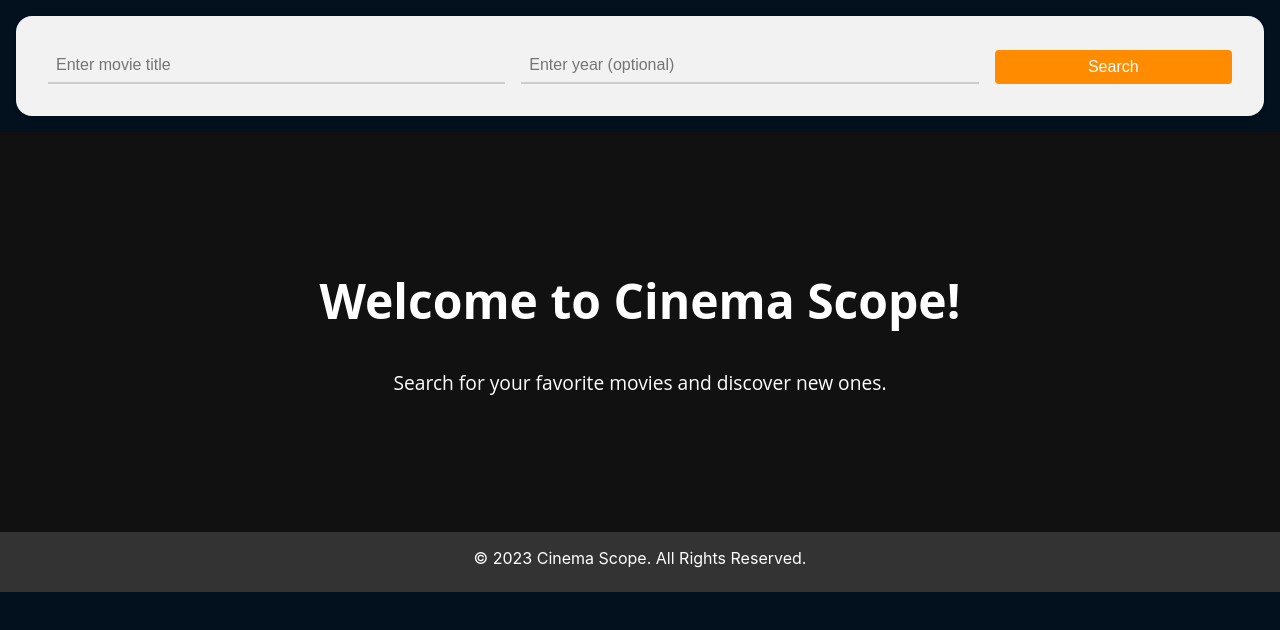
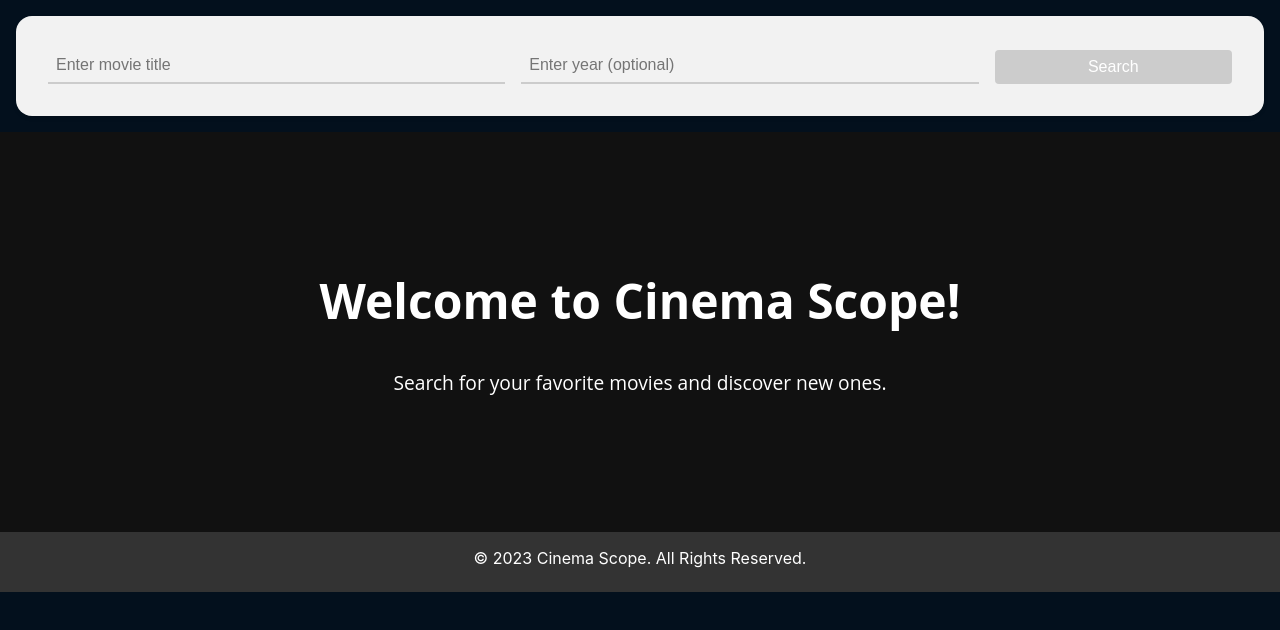
Before and after one commit to NikaDarab/CinemaScope, a React (Create React App) app: page / in a window 1280 px wide. Shown: the top 630 px of the page. Built offline with nearby package versions, Linux system fonts and the light colour scheme; no server answers.

Commit message:
search button is disabeled if title is less than 3 characters long

```diff
--- a/src/components/SearchBar.jsx
+++ b/src/components/SearchBar.jsx
@@ -2,7 +2,10 @@ import React from "react";
 import { string, func, shape } from "prop-types";
 import "../styles/SearchBar.css";
 
-const SearchBar = ({ query, setQuery, handleSearch }) => (
+const SearchBar = ({ query, setQuery, handleSearch }) => {
+  const isDisabled = query.title.length < 3;
+
+  return (
     <div className="search-bar">
       <input
         className="search-bar__input"
@@ -18,11 +21,18 @@ const SearchBar = ({ query, setQuery, handleSearch }) => (
         onChange={(e) => setQuery({ ...query, year: e.target.value })}
         placeholder="Enter year (optional)"
       />
-    <button className="search-bar__button" onClick={() => handleSearch(query)}>
+      <button
+        className={`search-bar__button ${
+          isDisabled ? "search-bar__button--disabled" : ""
+        }`}
+        onClick={() => handleSearch(query)}
+        disabled={isDisabled}
+      >
         Search
       </button>
     </div>
   );
+};
 
 SearchBar.propTypes = {
   query: shape({
--- a/src/styles/SearchBar.css
+++ b/src/styles/SearchBar.css
@@ -46,6 +46,12 @@
     background-color: #ff6a00;
 }
 
+.search-bar__button[disabled],
+.search-bar__button--disabled {
+    background-color: #ccc;
+    cursor: not-allowed;
+}
+
 .search-bar__title {
     font-size: 1.5rem;
     margin: 0;
```
Lines whose indentation alone changed are shown as unchanged.
